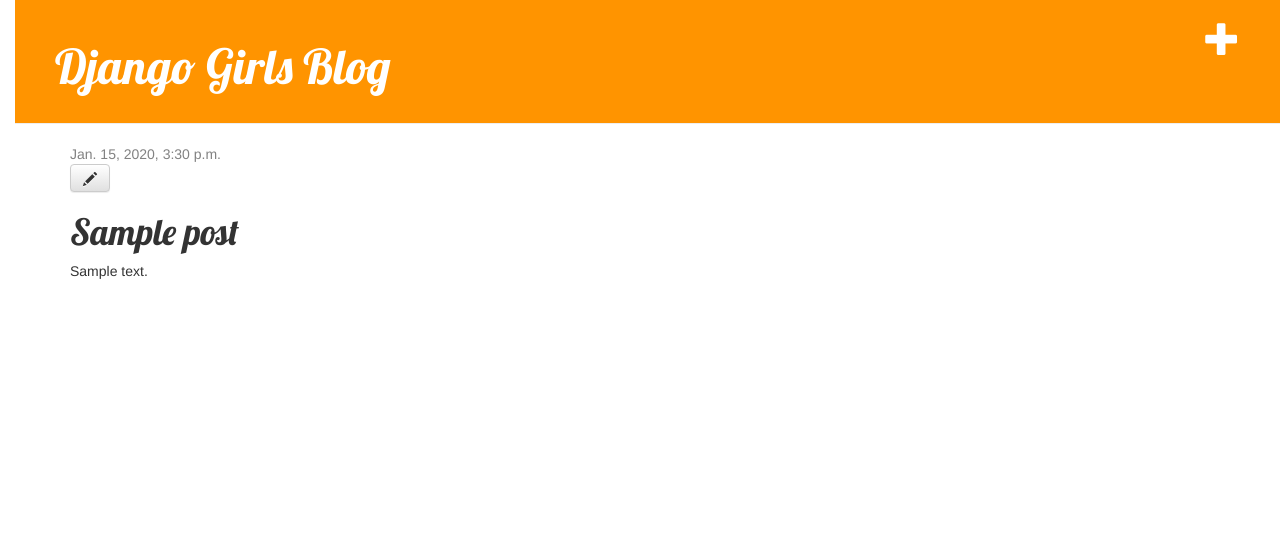
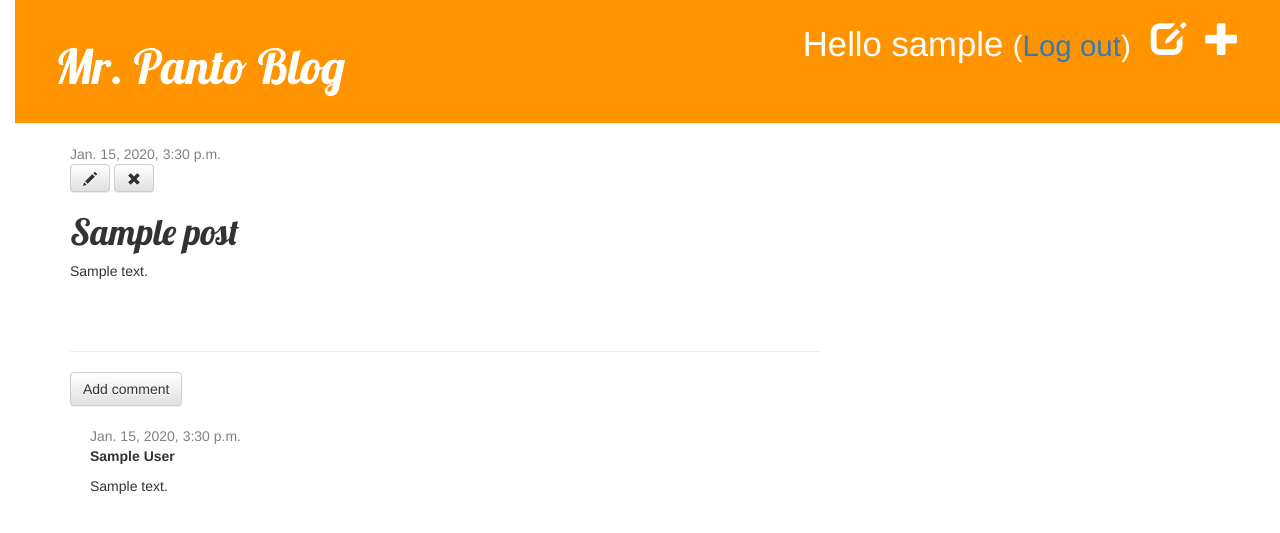
Before and after one commit to bhupeshk3014/my-first-blog, a Django app: page /post/1/ in a window 1280 px wide. Shown: the top 533 px of the page. Run offline with Django 3.2, Linux system fonts and the light colour scheme; a user stored in the database is signed in; tables that the repository leaves empty hold one stand-in row (values such as "Sample post"); some libraries are stand-ins or nearby versions.

Commit message:
Changed the title.

```diff
--- a/blog/admin.py
+++ b/blog/admin.py
@@ -1,4 +1,5 @@
 from django.contrib import admin
-from .models import Post
+from .models import Post, Comment
 
 admin.site.register(Post)
+admin.site.register(Comment)
--- a/blog/models.py
+++ b/blog/models.py
@@ -17,3 +17,23 @@ class Post(models.Model):
 
     def __str__(self):
         return self.title
+
+
+
+class Comment(models.Model):
+    post = models.ForeignKey('blog.Post', related_name='comments')
+    author = models.CharField(max_length=200)
+    text = models.TextField()
+    created_date = models.DateTimeField(default=timezone.now)
+    approved_comment = models.BooleanField(default=False)
+
+
+    def approve(self):
+        self.approved_comment = True
+        self.save()
+
+    def __str__(self):
+        return self.text
+
+    def approved_comments(self):
+        return self.comments.filter(approved_comment=True)
--- a/blog/static/css/blog.css
+++ b/blog/static/css/blog.css
@@ -53,3 +53,7 @@ h1, h2, h3, h4 {
 .post h1 a, .post h1 a:visited {
     color: #000000;
 }
+
+.comment {
+    margin: 20px 0px 20px 20px;
+}
--- a/blog/templates/blog/base.html
+++ b/blog/templates/blog/base.html
@@ -1,7 +1,7 @@
 {% load staticfiles %}
 <html>
     <head>
-        <title>Django Girls blog</title>
+        <title>Mr. Panto blog</title>
         <link rel="stylesheet" href="//maxcdn.bootstrapcdn.com/bootstrap/3.2.0/css/bootstrap.min.css">
         <link rel="stylesheet" href="//maxcdn.bootstrapcdn.com/bootstrap/3.2.0/css/bootstrap-theme.min.css">
         <link href='//fonts.googleapis.com/css?family=Lobster&subset=latin,latin-ext' rel='stylesheet' type='text/css'>
@@ -9,10 +9,14 @@
     </head>
     <body>
         <div class="page-header">
-            {% if user.is_authenticated %}
-                <a href="{% url 'post_new' %}" class="top-menu"><span class="glyphicon glyphicon-plus"></span></a>
-            {% endif %}
-            <h1><a href="/">Django Girls Blog</a></h1>
+    {% if user.is_authenticated %}
+        <a href="{% url 'post_new' %}" class="top-menu"><span class="glyphicon glyphicon-plus"></span></a>
+        <a href="{% url 'post_draft_list' %}" class="top-menu"><span class="glyphicon glyphicon-edit"></span></a>
+        <p class="top-menu">Hello {{ user.username }} <small>(<a href="{% url 'logout' %}">Log out</a>)</small></p>
+    {% else %}
+        <a href="{% url 'login' %}" class="top-menu"><span class="glyphicon glyphicon-lock"></span></a>
+    {% endif %}
+            <h1><a href="/">Mr. Panto Blog</a></h1>
         </div>
         <div class="content container">
             <div class="row">
--- a/blog/templates/blog/post_detail.html
+++ b/blog/templates/blog/post_detail.html
@@ -2,15 +2,41 @@
 
 {% block content %}
     <div class="post">
-        {% if post.published_date %}
-            <div class="date">
-                {{ post.published_date }}
-            </div>
-        {% endif %}
+             {% if post.published_date %}
+                <div class="date">
+             {{ post.published_date }}
+                </div>
+             {% else %}
+                <a class="btn btn-default" href="{% url 'post_publish' pk=post.pk %}">Publish</a>
+             {% endif %}
               {% if user.is_authenticated %}
                     <a class="btn btn-default" href="{% url 'post_edit' pk=post.pk %}"><span class="glyphicon glyphicon-pencil"></span></a>
+                    <a class="btn btn-default" href="{% url 'post_remove' pk=post.pk %}"><span class="glyphicon glyphicon-remove"></span></a>
+
               {% endif %}
         <h1>{{ post.title }}</h1>
         <p>{{ post.text|linebreaksbr }}</p>
     </div>
+
+    <hr>
+    <a class="btn btn-default" href="{% url 'add_comment_to_post' pk=post.pk %}">Add comment</a>
+
+{% for comment in post.comments.all %}
+    {% if user.is_authenticated or comment.approved_comment %}
+    <div class="comment">
+        <div class="date">
+            {{ comment.created_date }}
+            {% if not comment.approved_comment %}
+                <a class="btn btn-default" href="{% url 'comment_remove' pk=comment.pk %}"><span class="glyphicon glyphicon-remove"></span></a>
+                <a class="btn btn-default" href="{% url 'comment_approve' pk=comment.pk %}"><span class="glyphicon glyphicon-ok"></span></a>
+            {% endif %}
+        </div>
+        <strong>{{ comment.author }}</strong>
+        <p>{{ comment.text|linebreaks }}</p>
+    </div>
+    {% endif %}
+{% empty %}
+    <p>No comments here yet :(</p>
+{% endfor %}
+
 {% endblock %}
--- a/blog/templates/blog/post_list.html
+++ b/blog/templates/blog/post_list.html
@@ -8,6 +8,7 @@
             </div>
                 <h1><a href="{% url 'post_detail' pk=post.pk %}">{{ post.title }}</a></h1>
             <p>{{ post.text|linebreaksbr }}</p>
+            <a href="{% url 'post_detail' pk=post.pk %}">Comments: {{ post.approved_comments.count }}</a>
         </div>
     {% endfor %}
 {% endblock %}
--- a/blog/urls.py
+++ b/blog/urls.py
@@ -6,4 +6,11 @@ urlpatterns = [
     url(r'^post/(?P<pk>\d+)/$', views.post_detail, name='post_detail'),
     url(r'^post/new/$', views.post_new, name='post_new'),
     url(r'^post/(?P<pk>\d+)/edit/$', views.post_edit, name='post_edit'),
+    url(r'^drafts/$', views.post_draft_list, name='post_draft_list'),
+    url(r'^post/(?P<pk>\d+)/publish/$', views.post_publish, name='post_publish'),
+    url(r'^post/(?P<pk>\d+)/remove/$', views.post_remove, name='post_remove'),
+    url(r'^post/(?P<pk>\d+)/comment/$', views.add_comment_to_post, name='add_comment_to_post'),
+    url(r'^comment/(?P<pk>\d+)/approve/$', views.comment_approve, name='comment_approve'),
+    url(r'^comment/(?P<pk>\d+)/remove/$', views.comment_remove, name='comment_remove'),
+
 ]
--- a/blog/views.py
+++ b/blog/views.py
@@ -1,9 +1,11 @@
 from django.shortcuts import redirect
 from django.shortcuts import render
 from django.utils import timezone
-from .models import Post
+from .models import Post, Comment
 from django.shortcuts import render, get_object_or_404
-from .forms import PostForm
+from .forms import PostForm, CommentForm
+from django.contrib.auth.decorators import login_required
+
 
 def post_list(request):
     posts = Post.objects.filter(published_date__lte=timezone.now()).order_by('published_date')
@@ -13,19 +15,20 @@ def post_detail(request, pk):
     post = get_object_or_404(Post, pk=pk)
     return render(request, 'blog/post_detail.html', {'post': post})
 
+@login_required
 def post_new(request):
     if request.method == "POST":
         form = PostForm(request.POST)
         if form.is_valid():
             post = form.save(commit=False)
             post.author = request.user
-            post.published_date = timezone.now()
             post.save()
             return redirect('post_detail', pk=post.pk)
     else:
         form = PostForm()
     return render(request, 'blog/post_edit.html', {'form': form})
 
+@login_required
 def post_edit(request, pk):
     post = get_object_or_404(Post, pk=pk)
     if request.method == "POST":
@@ -33,9 +36,50 @@ def post_edit(request, pk):
         if form.is_valid():
             post = form.save(commit=False)
             post.author = request.user
-            post.published_date = timezone.now()
             post.save()
             return redirect('post_detail', pk=post.pk)
     else:
         form = PostForm(instance=post)
     return render(request, 'blog/post_edit.html', {'form': form})
+
+@login_required
+def post_draft_list(request):
+    posts = Post.objects.filter(published_date__isnull=True).order_by('created_date')
+    return render(request, 'blog/post_draft_list.html', {'posts': posts})
+
+@login_required
+def post_publish(request, pk):
+    post = get_object_or_404(Post, pk=pk)
+    post.publish()
+    return redirect('post_detail', pk=pk)
+
+@login_required
+def post_remove(request, pk):
+    post = get_object_or_404(Post, pk=pk)
+    post.delete()
+    return redirect('post_list')
+
+def add_comment_to_post(request, pk):
+    post = get_object_or_404(Post, pk=pk)
+    if request.method == "POST":
+        form = CommentForm(request.POST)
+        if form.is_valid():
+            comment = form.save(commit=False)
+            comment.post = post
+            comment.save()
+            return redirect('post_detail', pk=post.pk)
+    else:
+        form = CommentForm()
+    return render(request, 'blog/add_comment_to_post.html', {'form': form})
+
+@login_required
+def comment_approve(request, pk):
+    comment = get_object_or_404(Comment, pk=pk)
+    comment.approve()
+    return redirect('post_detail', pk=comment.post.pk)
+
+@login_required
+def comment_remove(request, pk):
+    comment = get_object_or_404(Comment, pk=pk)
+    comment.delete()
+    return redirect('post_detail', pk=comment.post.pk)
--- a/mysite/settings.py
+++ b/mysite/settings.py
@@ -80,7 +80,6 @@ DATABASES = {
     }
 }
 
-
 # Password validation
 # https://docs.djangoproject.com/en/1.11/ref/settings/#auth-password-validators
 
@@ -119,3 +118,5 @@ USE_TZ = True
 
 STATIC_URL = '/static/'
 STATIC_ROOT = os.path.join(BASE_DIR, 'static')
+
+LOGIN_REDIRECT_URL = '/'
--- a/mysite/urls.py
+++ b/mysite/urls.py
@@ -13,11 +13,14 @@ Including another URLconf
     1. Import the include() function: from django.conf.urls import url, include
     2. Add a URL to urlpatterns:  url(r'^blog/', include('blog.urls'))
 """
-from django.conf.urls import include
-from django.conf.urls import url
+from django.conf.urls import include, url
 from django.contrib import admin
+
+from django.contrib.auth import views
 
 urlpatterns = [
     url(r'^admin/', admin.site.urls),
+    url(r'^accounts/login/$', views.login, name='login'),
+    url(r'^accounts/logout/$', views.logout, name='logout', kwargs={'next_page': '/'}),
     url(r'', include('blog.urls')),
 ]
```
Also changed, not shown: blog/forms.py (+7 -1 lines), blog/templates/blog/add_comment_to_post.html (added, +9 -0 lines), blog/templates/blog/post_draft_list.html (added, +11 -0 lines), blog/templates/registration/login.html (added, +24 -0 lines), blog/migrations/0002_comment.py (added).
